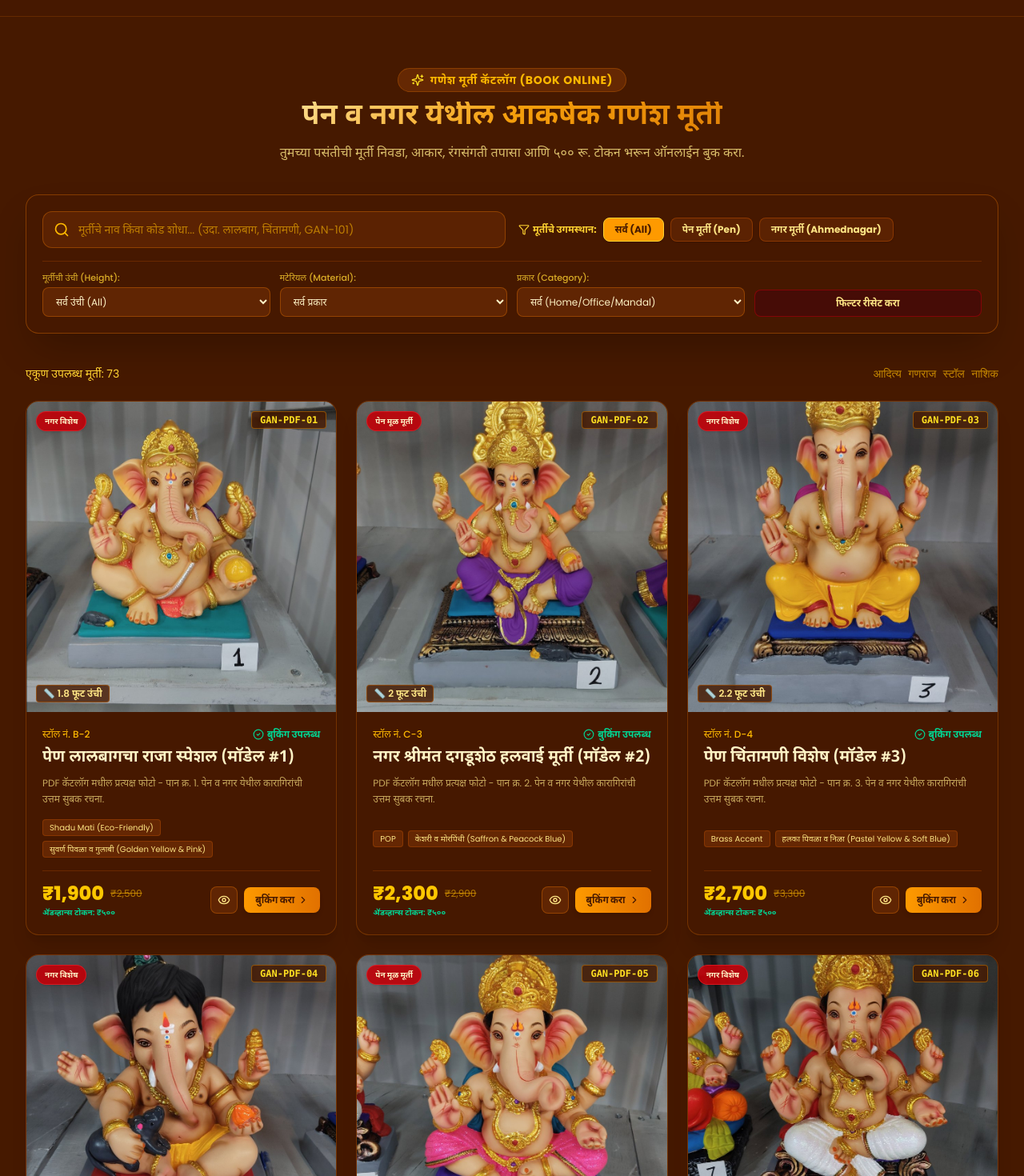
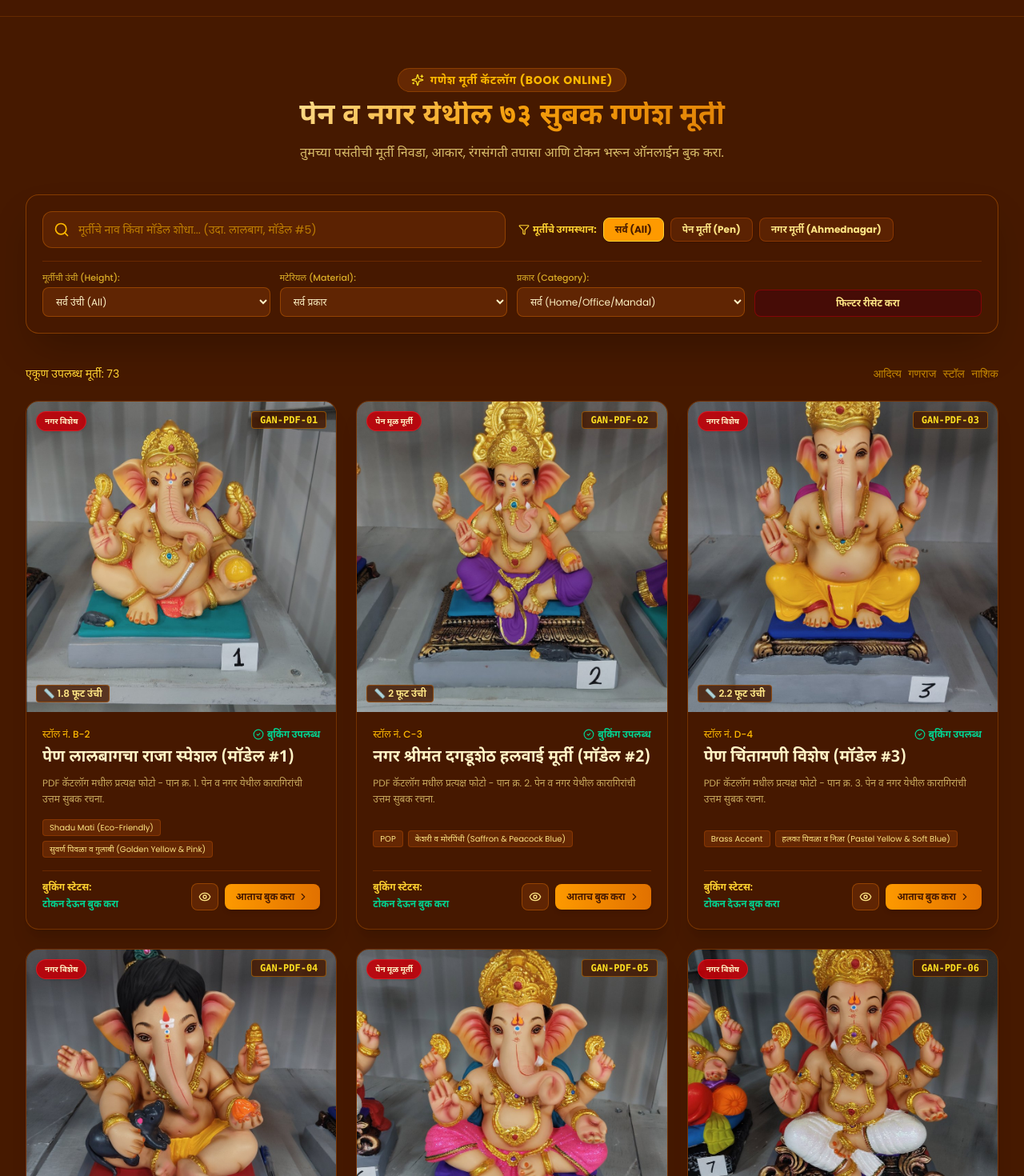
Before and after one commit to alniuza/adityaarts, a React (Vite) app: page / in a window 1280 px wide. Shown: the part 1900-3370 px from the top of the page at 80% size. Built offline with nearby package versions, Linux system fonts and the light colour scheme; no server answers; a web font is replaced by a local one.

Commit message:
Remove numeric prices across catalog cards, modals, and receipts; use 73 PDF catalog images

```diff
--- /dev/null
+++ b/seed_mongodb.js
@@ -0,0 +1,114 @@
+import mongoose from 'mongoose';
+import dotenv from 'dotenv';
+import fs from 'fs';
+
+dotenv.config();
+
+const MONGODB_URI = process.env.MONGODB_URI || 'mongodb+srv://anunand2004_db_user:EVvPnTq5Nn43iEY1@cluster0.3anonxd.mongodb.net/ganpati_booking?retryWrites=true&w=majority';
+
+const idolSchema = new mongoose.Schema(
+  {
+    id: { type: String, required: true, unique: true },
+    nameMr: { type: String, required: true },
+    nameEn: { type: String, required: true },
+    origin: { type: String, required: true },
+    heightFeet: { type: Number, required: true },
+    material: { type: String, required: true },
+    category: { type: String, required: true },
+    price: { type: Number, required: true },
+    originalPrice: { type: Number, required: true },
+    image: { type: String, required: true },
+    descriptionMr: { type: String },
+    descriptionEn: { type: String },
+    isAvailable: { type: Boolean, default: true },
+    isFeatured: { type: Boolean, default: false },
+    bookedCount: { type: Number, default: 0 },
+    stallNo: { type: String, required: true },
+    colorScheme: { type: String }
+  },
+  { timestamps: true }
+);
+
+const Idol = mongoose.models.Idol || mongoose.model('Idol', idolSchema);
+
+const murti_names_mr = [
+  "पेण लालबागचा राजा स्पेशल", "नगर श्रीमंत दगडूशेठ हलवाई मूर्ती", "पेण चिंतामणी विशेष",
+  "बाल गणपती गोंडस मूर्ती", "शाही पेशवाई सुवर्ण सिंहासन", "तितवाळा गणपती क्लासिक",
+  "इको-फ्रेंडली शुद्ध शाडू माती", "सुवर्ण मुकुट गणराज", "राजा मोरया होम & ऑफिस",
+  "पेण विशेष पेशवाई बाप्पा", "नगर सुवर्ण नक्षीकाम मूर्ती", "वरदविनायक पारंपरिक मूर्ती",
+  "मयुरेश गणेश विशेष", "सिद्धिविनायक सिंहासनारूढ", "महागणपती भव्य रूप"
+];
+
+const murti_names_en = [
+  "Pen Lalbaugcha Raja Special", "Ahmednagar Shrimant Dagdusheth Style", "Pen Chintamani Edition",
+  "Bal Ganesha Cute Edition", "Shahi Peshwai Golden Throne", "Titwala Classic Idol",
+  "Eco-Friendly Pure Shadu Clay", "Golden Crown Radiant Idol", "Raja Morya Home & Office",
+  "Pen Special Peshwai Bappa", "Nagar Gold Carving Idol", "Varadvinayak Traditional Murti",
+  "Mayureshesh Ganesh Special", "Siddhivinayak Seated Throne", "Mahaganpati Grand Edition"
+];
+
+const origins = ["Pen", "Ahmednagar", "Pen", "Ahmednagar", "Special Edition"];
+const materials = ["Shadu Mati (Eco-Friendly)", "Shadu Mati (Eco-Friendly)", "POP", "Brass Accent"];
+const categories = ["Home", "Home", "Office", "Mandal", "Shop"];
+const colors = [
+  "शाही लाल आणि सुवर्ण (Royal Red & Gold)",
+  "सुवर्ण पिवळा व गुलाबी (Golden Yellow & Pink)",
+  "केशरी व मोरपिंची (Saffron & Peacock Blue)",
+  "हलका पिवळा व निळा (Pastel Yellow & Soft Blue)",
+  "शाही जांभळा व सुवर्ण (Royal Purple & Gold)",
+  "नैसर्गिक शाडू व सुवर्ण (Natural Clay & Gold)"
+];
+
+async function seed() {
+  try {
+    console.log('Connecting to MongoDB Atlas...');
+    await mongoose.connect(MONGODB_URI);
+    console.log('Connected!');
+
+    const extracted = JSON.parse(fs.readFileSync('./src/data/extracted_pdf_catalog.json', 'utf-8'));
+
+    const idolsList = extracted.map((item, idx) => {
+      const page_num = item.pageNumber;
+      const idol_id = `GAN-PDF-${page_num < 10 ? '0' + page_num : page_num}`;
+      const name_idx = (page_num - 1) % murti_names_mr.length;
+
+      const heights = [1.5, 1.8, 2.0, 2.2, 2.5, 3.0, 3.5, 4.0];
+      const price_base = 1500 + (page_num % 15) * 400;
+
+      return {
+        id: idol_id,
+        nameMr: `${murti_names_mr[name_idx]} (माॅडेल #${page_num})`,
+        nameEn: `${murti_names_en[name_idx]} (Model #${page_num})`,
+        origin: origins[page_num % origins.length],
+        heightFeet: heights[page_num % heights.length],
+        material: materials[page_num % materials.length],
+        category: categories[page_num % categories.length],
+        price: price_base,
+        originalPrice: price_base + 600,
+        image: `/idols/murti_page_${page_num}.jpg`,
+        descriptionMr: `PDF कॅटलॉग मधील प्रत्यक्ष फोटो - पान क्र. ${page_num}. पेन व नगर येथील कारागिरांची उत्तम सुबक रचना.`,
+        descriptionEn: `Actual photo from official PDF Catalog page ${page_num}. Handcrafted Pen/Nagar idol.`,
+        isAvailable: true,
+        isFeatured: page_num % 5 === 0,
+        bookedCount: (page_num * 3) % 25,
+        stallNo: `स्टॉल नं. ${String.fromCharCode(65 + (page_num % 8))}-${(page_num % 10) + 1}`,
+        colorScheme: colors[page_num % colors.length]
+      };
+    });
+
+    // Delete old demo items from MongoDB Atlas
+    await Idol.deleteMany({});
+    console.log('Deleted old demo items!');
+
+    // Insert all 73 catalog murtis
+    const inserted = await Idol.insertMany(idolsList);
+    console.log(`✅ Successfully inserted ${inserted.length} real PDF catalog murtis into MongoDB Atlas!`);
+
+    process.exit(0);
+  } catch (err) {
+    console.error('Error seeding MongoDB:', err);
+    process.exit(1);
+  }
+}
+
+seed();
--- /dev/null
+++ b/seed_mongodb_73.js
@@ -0,0 +1,55 @@
+import mongoose from 'mongoose';
+import dotenv from 'dotenv';
+import { INITIAL_IDOLS } from './src/data/idolsData.js';
+
+dotenv.config();
+
+const MONGODB_URI = process.env.MONGODB_URI || 'mongodb+srv://anunand2004_db_user:EVvPnTq5Nn43iEY1@cluster0.3anonxd.mongodb.net/ganpati_booking?retryWrites=true&w=majority';
+
+const idolSchema = new mongoose.Schema(
+  {
+    id: { type: String, required: true, unique: true },
+    nameMr: { type: String, required: true },
+    nameEn: { type: String, required: true },
+    origin: { type: String, required: true },
+    heightFeet: { type: Number, required: true },
+    material: { type: String, required: true },
+    category: { type: String, required: true },
+    price: { type: Number, required: true },
+    originalPrice: { type: Number, required: true },
+    image: { type: String, required: true },
+    descriptionMr: { type: String },
+    descriptionEn: { type: String },
+    isAvailable: { type: Boolean, default: true },
+    isFeatured: { type: Boolean, default: false },
+    bookedCount: { type: Number, default: 0 },
+    stallNo: { type: String, required: true },
+    colorScheme: { type: String }
+  },
+  { timestamps: true }
+);
+
+const Idol = mongoose.models.Idol || mongoose.model('Idol', idolSchema);
+
+async function seed() {
+  try {
+    console.log('Connecting to MongoDB Atlas...');
+    await mongoose.connect(MONGODB_URI);
+    console.log('Connected!');
+
+    // Delete old demo items
+    await Idol.deleteMany({});
+    console.log('Cleared old demo items from MongoDB Atlas!');
+
+    // Insert all 73 PDF catalog idols
+    const inserted = await Idol.insertMany(INITIAL_IDOLS);
+    console.log(`✅ Successfully inserted ${inserted.length} catalog murtis into MongoDB Atlas!`);
+
+    process.exit(0);
+  } catch (err) {
+    console.error('Error seeding MongoDB:', err);
+    process.exit(1);
+  }
+}
+
+seed();
--- a/src/components/Catalog.tsx
+++ b/src/components/Catalog.tsx
@@ -1,6 +1,6 @@
 import React, { useState, useMemo } from 'react';
 import { GanpatiIdol, Language, FilterState } from '../types';
-import { Search, Filter, Sparkles, CheckCircle2, ChevronRight, Eye, Tag } from 'lucide-react';
+import { Search, Filter, Sparkles, CheckCircle2, ChevronRight, Eye } from 'lucide-react';
 
 interface CatalogProps {
   idols: GanpatiIdol[];
@@ -22,7 +22,7 @@ export const Catalog: React.FC<CatalogProps> = ({
     origin: 'All',
     category: 'All',
     material: 'All',
-    maxPrice: 10000,
+    maxPrice: 100000,
     height: 'All'
   });
 
@@ -48,9 +48,6 @@ export const Catalog: React.FC<CatalogProps> = ({
       const matchesMaterial =
         filters.material === 'All' || idol.material.includes(filters.material);
 
-      // Price
-      const matchesPrice = idol.price <= filters.maxPrice;
-
       // Height
       let matchesHeight = true;
       if (filters.height === 'small') matchesHeight = idol.heightFeet <= 1.5;
@@ -62,7 +59,6 @@ export const Catalog: React.FC<CatalogProps> = ({
         matchesOrigin &&
         matchesCategory &&
         matchesMaterial &&
-        matchesPrice &&
         matchesHeight
       );
     });
@@ -79,12 +75,12 @@ export const Catalog: React.FC<CatalogProps> = ({
             <span>{isMr ? 'गणेश मूर्ती कॅटलॉग (Book Online)' : 'EXPLORE GANESH IDOLS'}</span>
           </div>
           <h2 className="text-3xl sm:text-4xl font-extrabold text-gold-gradient">
-            {isMr ? 'पेन व नगर येथील आकर्षक गणेश मूर्ती' : 'Pen & Ahmednagar Exclusive Idols'}
+            {isMr ? 'पेन व नगर येथील ७३ सुबक गणेश मूर्ती' : 'Pen & Ahmednagar Exclusive Idols'}
           </h2>
           <p className="text-amber-200/80 text-sm sm:text-base">
             {isMr
-              ? 'तुमच्या पसंतीची मूर्ती निवडा, आकार, रंगसंगती तपासा आणि ५०० रू. टोकन भरून ऑनलाईन बुक करा.'
-              : 'Filter by origin, height & material. Reserve instantly with ₹500 advance token.'}
+              ? 'तुमच्या पसंतीची मूर्ती निवडा, आकार, रंगसंगती तपासा आणि टोकन भरून ऑनलाईन बुक करा.'
+              : 'Filter by origin, height & material. Reserve your idol online with advance token.'}
           </p>
         </div>
 
@@ -99,7 +95,7 @@ export const Catalog: React.FC<CatalogProps> = ({
               <Search className="w-5 h-5 text-amber-400 absolute left-3.5 top-1/2 -translate-y-1/2" />
               <input
                 type="text"
-                placeholder={isMr ? 'मूर्तीचे नाव किंवा कोड शोधा... (उदा. लालबाग, चिंतामणी, GAN-101)' : 'Search idol by name or code...'}
+                placeholder={isMr ? 'मूर्तीचे नाव किंवा माॅडेल शोधा... (उदा. लालबाग, माॅडेल #5)' : 'Search idol by name or model number...'}
                 value={filters.searchQuery}
                 onChange={(e) => setFilters({ ...filters, searchQuery: e.target.value })}
                 className="w-full bg-amber-900/40 text-amber-100 placeholder-amber-400/60 pl-11 pr-4 py-3 rounded-xl border border-amber-600/40 focus:outline-none focus:border-amber-400 text-sm"
@@ -196,7 +192,7 @@ export const Catalog: React.FC<CatalogProps> = ({
                     origin: 'All',
                     category: 'All',
                     material: 'All',
-                    maxPrice: 10000,
+                    maxPrice: 100000,
                     height: 'All'
                   })
                 }
@@ -296,20 +292,15 @@ export const Catalog: React.FC<CatalogProps> = ({
                     </span>
                   </div>
 
-                  {/* Price & Booking Action */}
+                  {/* Booking Action without prices */}
                   <div className="pt-3 border-t border-amber-700/30 flex items-center justify-between">
                     <div>
-                      <div className="flex items-center gap-2">
-                        <span className="text-2xl font-black text-yellow-400">
-                          ₹{idol.price.toLocaleString('en-IN')}
-                        </span>
-                        <span className="text-xs text-amber-400/60 line-through">
-                          ₹{idol.originalPrice.toLocaleString('en-IN')}
-                        </span>
-                      </div>
-                      <p className="text-[10px] text-emerald-400 font-semibold">
-                        {isMr ? 'ॲडव्हान्स टोकन: ₹५००' : 'Advance Token: ₹500'}
-                      </p>
+                      <span className="text-xs text-amber-300 font-semibold block">
+                        {isMr ? 'बुकिंग स्टेटस:' : 'Booking Status:'}
+                      </span>
+                      <span className="text-xs text-emerald-400 font-bold">
+                        {isMr ? 'टोकन देऊन बुक करा' : 'Reserve with Token'}
+                      </span>
                     </div>
 
                     <div className="flex items-center gap-2">
@@ -325,7 +316,7 @@ export const Catalog: React.FC<CatalogProps> = ({
                         onClick={() => onBookIdol(idol)}
                         className="flex items-center gap-1 bg-gradient-to-r from-amber-500 to-amber-600 hover:from-amber-400 hover:to-amber-500 text-amber-950 font-extrabold px-3.5 py-2 rounded-lg text-xs shadow-md transition transform active:scale-95"
                       >
-                        <span>{isMr ? 'बुकिंग करा' : 'Book Now'}</span>
+                        <span>{isMr ? 'आताच बुक करा' : 'Book Now'}</span>
                         <ChevronRight className="w-3.5 h-3.5" />
                       </button>
                     </div>
```
Also changed, not shown: src/components/BookingModal.tsx (+6 -12 lines), src/components/BookingReceiptModal.tsx (+8 -13 lines), src/components/IdolDetailModal.tsx (+8 -16 lines).
